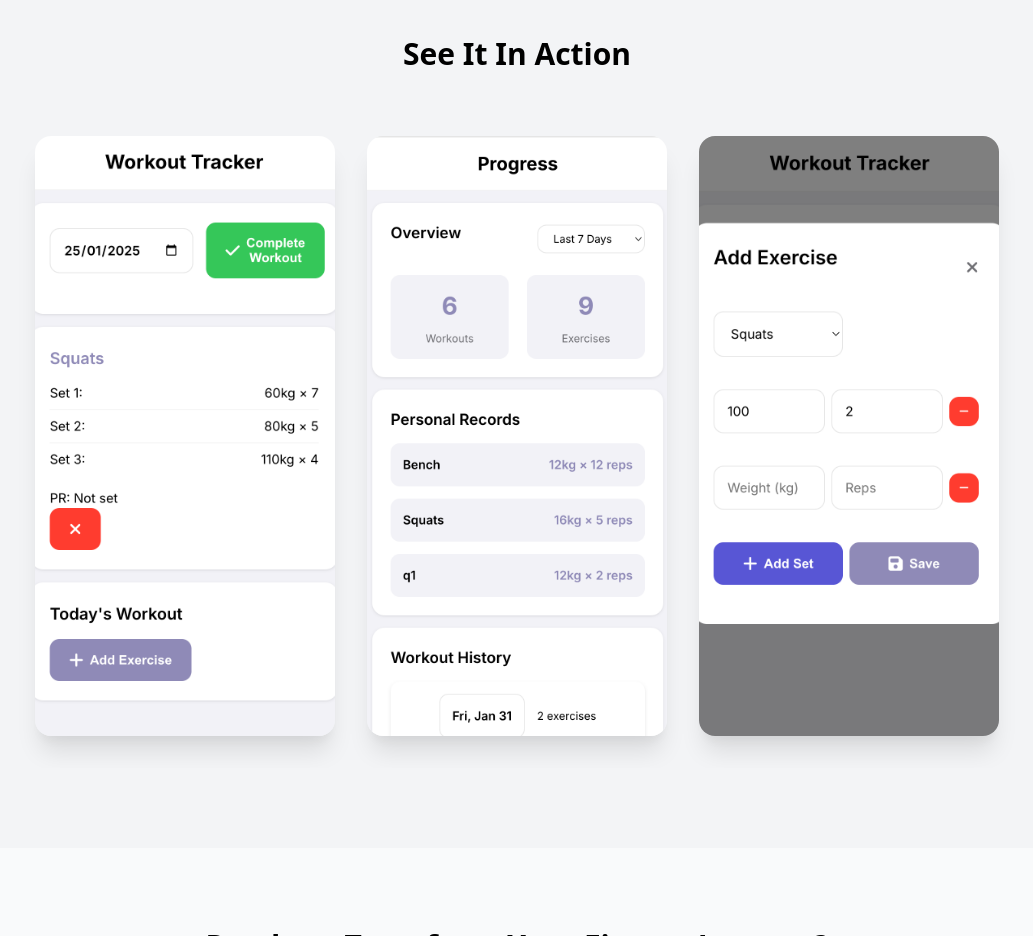
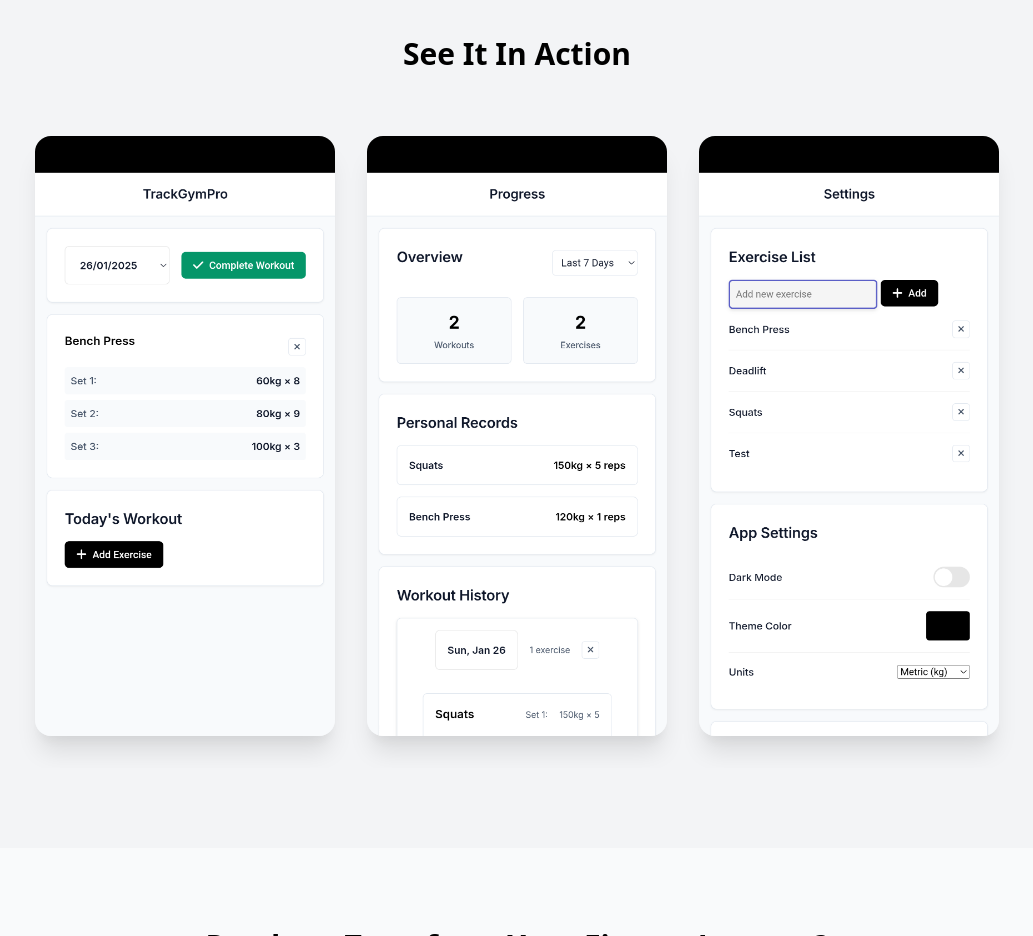
Before and after one commit to jpea2/fitness-app, a website: page landing.html in a window 1280 px wide. Shown: the part 1000-1936 px from the top of the page, without its empty margins (123-1156 px from the left). Drawn offline with nearby package versions, Linux system fonts and the light colour scheme.

Commit message:
updated screenshots for landing page

```diff
--- a/landing.html
+++ b/landing.html
@@ -97,17 +97,17 @@
             <h2 class="text-3xl font-bold text-center mb-16">See It In Action</h2>
             <div class="flex gap-8 overflow-x-auto pb-8 justify-center">
                 <div class="screenshot flex-shrink-0">
-                    <img src="Screenshots/dashboard.png"
+                    <img src="Screenshots/TrackGymPro-dashboard.png"
                          alt="Workout tracking interface"
                          class="w-full h-full object-contain">
                 </div>
                 <div class="screenshot flex-shrink-0">
-                    <img src="Screenshots/progress.png"
+                    <img src="Screenshots/TrackGymPro-progress.png"
                          alt="Progress tracking view"
                          class="w-full h-full object-contain">
                 </div>
                 <div class="screenshot flex-shrink-0">
-                    <img src="Screenshots/workout.png"
+                    <img src="Screenshots/TrackGymPro-settings.png"
                          alt="Settings and customization"
                          class="w-full h-full object-contain">
                 </div>
```
Also changed, not shown: Screenshots/TrackGymPro-dashboard.png (added), Screenshots/TrackGymPro-progress.png (added), Screenshots/TrackGymPro-settings.png (added), Screenshots/dashboard.png (deleted), Screenshots/progress.png (deleted), Screenshots/workout.png (deleted).
